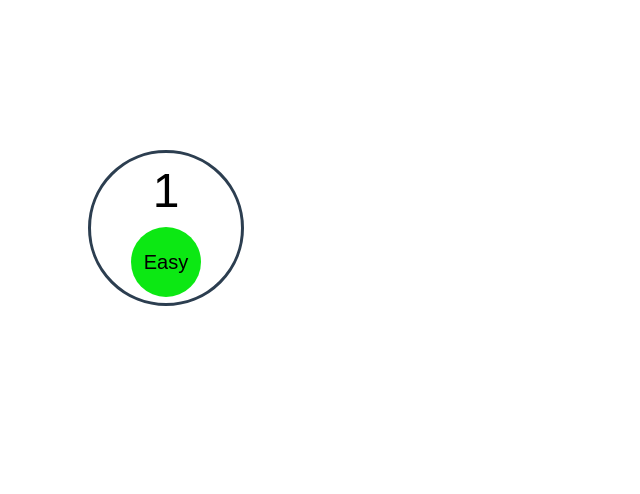
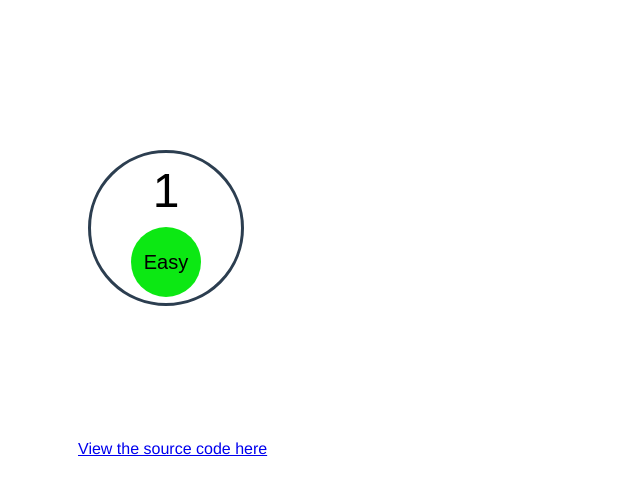
Before and after one commit to CliffSmith25/simon, a Vue app: page / in a window 1280 px wide. Shown: the top 494 px of the page, without its empty margins (0-640 px from the left). Built offline with nearby package versions, Linux system fonts and the light colour scheme; some icons are missing.

Commit message:
Added link

```diff
--- a/src/App.vue
+++ b/src/App.vue
@@ -14,6 +14,7 @@
         <div @mousedown="toneButtonPushed(3)"><icon name="arrow-left" class="icon but-3" v-bind:class="{ active: pushed3 }"></icon></div>
       </div>
       <h1>{{ msg }}</h1>
+      <a href="https://github.com/CliffSmith25/simon">View the source code here</a>
     </div>
     <audio ref="simonSound0" src="/static/simonSound0.mp3"></audio>
     <audio ref="simonSound1" src="/static/simonSound1.mp3"></audio>
@@ -143,6 +144,13 @@ export default {
 </script>
 
 <style>
+
+a {
+  text-align: center;
+  position: absolute;
+  top: 380px;
+  left: 70px;
+}
 
 #app {
   font-family: 'Avenir', Helvetica, Arial, sans-serif;
```
Also changed, not shown: 13 other files (tests, documents, lock files or other folders).
